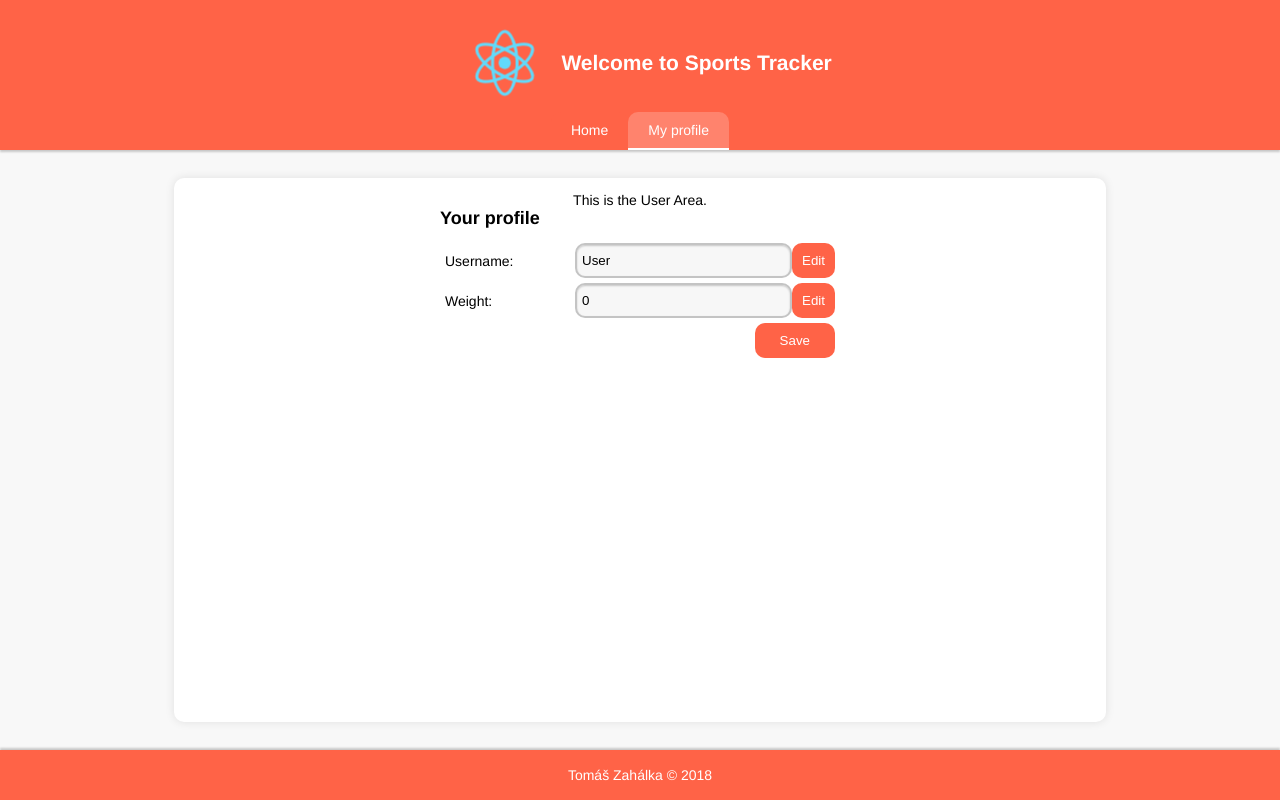
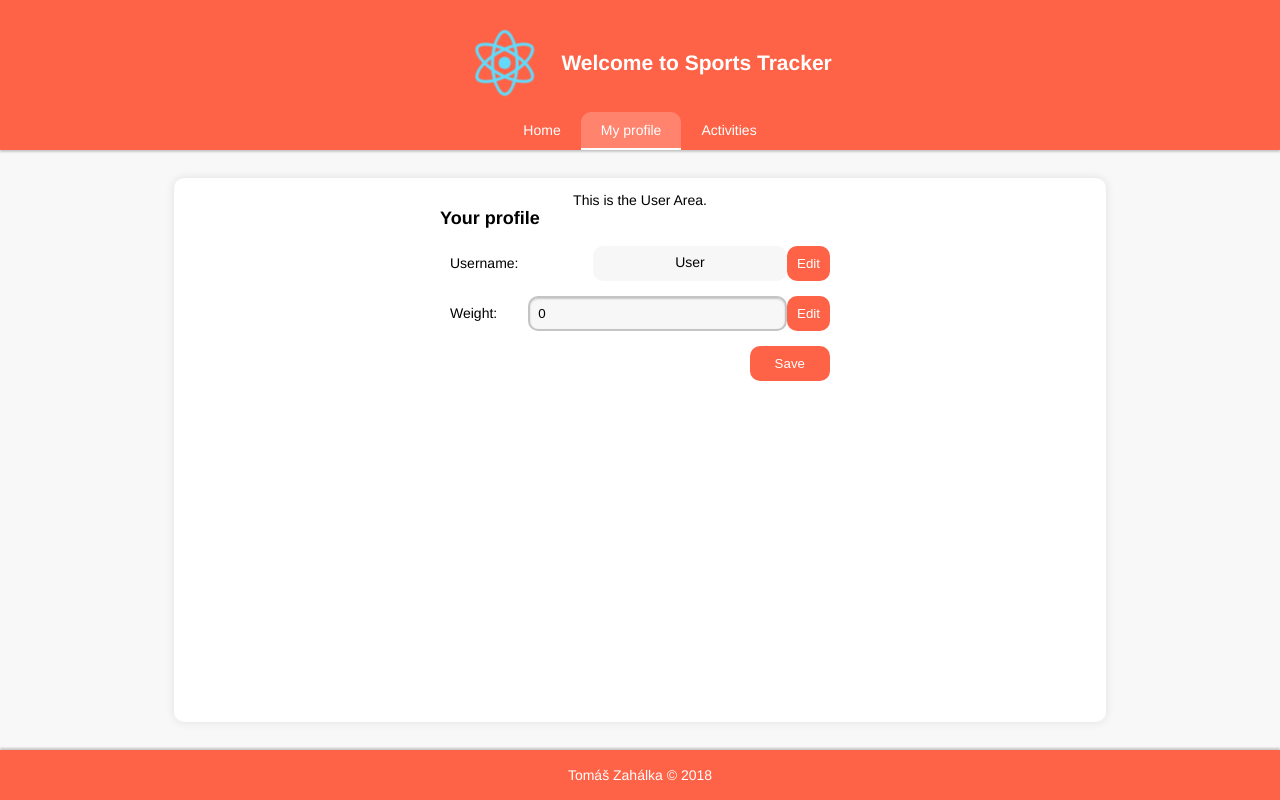
Before and after one commit to TStudioZ/KAJ-Project, a React (Create React App) app: page /#/user in a window 1280 px wide. Built offline with nearby package versions, Linux system fonts and the light colour scheme.

Commit message:
Added input with edit button next to it, added classes for sport activity list.

```diff
--- /dev/null
+++ b/src/ActivitiesArea.js
@@ -0,0 +1,15 @@
+import React, { Component } from 'react';
+import ActivityList from './ActivityList';
+
+class ActivitiesArea extends Component {
+    render() {
+        return (
+            <div className="activities-area">
+                This is the Activities Area.
+                <ActivityList />
+            </div>
+        );
+    }
+}
+
+export default ActivitiesArea;
--- /dev/null
+++ b/src/ActivityList.js
@@ -0,0 +1,12 @@
+import React, { Component } from 'react';
+
+class ActivityList extends Component {
+    render() {
+        return (
+            <div className="activity-list">
+            </div>
+        );
+    }
+}
+
+export default ActivityList;
--- a/src/Layout.js
+++ b/src/Layout.js
@@ -4,6 +4,7 @@ import Header from './Header';
 import Footer from './Footer';
 import MainContent from './MainContent';
 import UserArea from './UserArea';
+import ActivitiesArea from './ActivitiesArea';
 
 class Layout extends Component {
     render() {
@@ -15,6 +16,7 @@ class Layout extends Component {
                         <Switch>
                             <Route exact path='/' component={MainContent} />
                             <Route exact path='/user' component={UserArea} />
+                            <Route exact path='/activities' component={ActivitiesArea} />
                             <Route component={NoMatch} />
                         </Switch>
                     </main>
@@ -26,9 +28,9 @@ class Layout extends Component {
 }
 
 const NoMatch = ({ location }) => (
-    <main>
+    <div>
         No match for <code>{location.pathname}</code>
-    </main>
+    </div>
   );
 
 export default Layout;
--- a/src/MainContent.js
+++ b/src/MainContent.js
@@ -1,11 +1,35 @@
 import React, { Component } from 'react';
+import SportsTrackerAPI from './SportsTrackerAPI';
+import { MessageLoading } from './Messages';
 
 class MainContent extends Component {
+
+    constructor(props) {
+        super(props);
+
+        this.state = {loading: true, user: null};
+        SportsTrackerAPI.loadUser().then(u => {
+            this.setState({loading: false, user: u});
+        });
+    }
+
+    renderContent() {
+        let username = this.state.user.username;
+
+        return (
+            <div>
+                Hi, {username}
+            </div>
+        );
+    }
+
     render() {
+        let contents = this.state.loading ? MessageLoading : this.renderContent();
+
         return (
-            <p className="App-intro">
-                To get started, edit <code>src/App.js</code> and save to reload.
-            </p>
+            <div className="App-intro">
+                {contents}
+            </div>
         );
     }
 }
--- a/src/MainMenu.js
+++ b/src/MainMenu.js
@@ -8,6 +8,7 @@ class MainMenu extends Component {
                 <div className="navigation">
                     <NavLink className="link" activeClassName="link-active" to="/" exact>Home</NavLink>
                     <NavLink className="link" activeClassName="link-active" to="/user" exact>My profile</NavLink>
+                    <NavLink className="link" activeClassName="link-active" to="/activities" exact>Activities</NavLink>
                 </div>
             </nav>
         );
--- a/src/SportsTrackerAPI.js
+++ b/src/SportsTrackerAPI.js
@@ -2,11 +2,12 @@ class SportsTrackerAPI {
 
     static init() {
         SportsTrackerAPI.user = {username: "User", weight: 0.0};
+        SportsTrackerAPI.activities = [];
     }
 
-    static createPromise(data) {
+    static createPromise(data, timeout = 250) {
         return new Promise((resolve, reject) => {
-            setTimeout(() => resolve(data), 500);
+            setTimeout(() => resolve(data), timeout);
         });
     }
 
@@ -18,6 +19,37 @@ class SportsTrackerAPI {
     static loadUser() {
         return SportsTrackerAPI.createPromise(SportsTrackerAPI.user);
     }
+
+    static addActivity(activity) {
+
+    }
+
+    static updateActivity(activity) {
+
+    }
+
+    static deleteActivity(activityId) {
+
+    }
+
+    static getActivity(activityId) {
+
+    }
+
+    static getActivites() {
+
+    }
+}
+
+class SportActivity {
+
+    constructor() {
+        this.sportType = null;
+        this.name = null;
+        this.date = null;
+        this.distance = 0.0;
+        this.time = 0;
+    }
 }
 
 SportsTrackerAPI.init();
--- a/src/UserProfile.js
+++ b/src/UserProfile.js
@@ -1,6 +1,7 @@
 import React, { Component } from 'react';
 import SportsTrackerAPI from './SportsTrackerAPI';
 import { MessageLoading } from './Messages';
+import EditableField from './components/EditableField';
 
 class UserProfile extends Component {
 
@@ -28,9 +29,9 @@ class UserProfile extends Component {
         });
     }
 
-    handleUsernameChange(event) {
-        console.log(event.target.value);
-        this.setState({...this.state, username: event.target.value});
+    handleUsernameChange(username) {
+        console.log(username);
+        this.setState({...this.state, username: username});
     }
 
     handleWeightChange(event) {
@@ -43,17 +44,15 @@ class UserProfile extends Component {
         const weight = this.state.weight;
 
         return (
-            <form onSubmit={this.handleSave}>
+            <div>
                 <div className="form-header">Your profile</div>
                 <ul className="form-wrapper">
-                    <li className="form-group">
-                        <label htmlFor="username">Username:</label>
-                        <div className="form-input-edit">
-                            <input type="text" className="form-control" name="username"
-                                value={username} onChange={this.handleUsernameChange} />
-                            <button type="submit" className="btn-small">Edit</button>
-                        </div>
-                    </li>
+                    <EditableField
+                        name="username"
+                        type="text"
+                        val={username}
+                        onValueChange={this.handleUsernameChange}
+                        label="Username:" />
                     <li className="form-group">
                         <label htmlFor="weight">Weight:</label>
                         <div className="form-input-edit">
@@ -63,16 +62,15 @@ class UserProfile extends Component {
                         </div>
                     </li>
                     <li className="form-group">
-                        <button type="submit" className="btn">Save</button>
+                        <button onClick={this.handleSave} className="btn">Save</button>
                     </li>
                 </ul>
-            </form>
+            </div>
         );
     }
 
     render() {
-
-        let contents = this.state.loading ? MessageLoading : this.renderUserProfile();
+        const contents = this.state.loading ? MessageLoading : this.renderUserProfile();
 
         return (
             <div className="user-profile">
--- /dev/null
+++ b/src/components/EditableField.js
@@ -0,0 +1,48 @@
+import React, { Component } from 'react';
+
+// props: {name, type, val, onValueChange, label}
+class EditableField extends Component {
+    constructor(props) {
+        super(props);
+
+        this.state = {editing: false};
+        this.handleValueChange = this.handleValueChange.bind(this);
+        this.handleEdit = this.handleEdit.bind(this);
+    }
+
+    handleValueChange(event) {
+        this.props.onValueChange(event.target.value);
+    }
+
+    handleEdit(event) {
+        this.setState({...this.state, editing: true});
+    }
+
+    renderField() {
+        const val = this.props.val;
+        const isEditing = this.state.editing;
+
+        return (
+            <li className="form-group">
+                <label htmlFor={this.props.name}>{this.props.label}</label>
+                {isEditing ? (
+                    <div className="form-input-edit">
+                        <input type={this.props.type} className="form-control" name={this.props.name}
+                            value={val} onChange={this.handleValueChange} />
+                    </div>
+                ) : (
+                    <div className="form-input-edit">
+                        <label className="form-control-non-editable">{this.props.val}</label>
+                        <button onClick={this.handleEdit} className="btn-small">Edit</button>
+                    </div>
+                )}
+            </li>
+        );
+    }
+
+    render() {
+        return this.renderField();
+    }
+}
+
+export default EditableField;
--- a/src/index.css
+++ b/src/index.css
@@ -100,24 +100,25 @@ body {
   display: flex;
   justify-content: flex-end;
   align-items: center;
-  margin: 5px;
+  margin: 10px;
+  height: 40px;
 }
 
-.form-input-edit {
+.form-group > .form-input-edit {
   display: flex;
 }
 
 .form-group > label {
   text-align: left;
-  flex: 1;
+  flex-grow: 1;
 }
 
-.form-group > label + .form-input-edit {
-  flex: 2;
+.form-group > .form-input-edit {
+  flex-grow: 2;
 }
 
 .form-control {
-  padding: 5px;
+  padding: 8px;
   border: 2px solid rgb(196, 196, 196);
   border-radius: 10px;
   background-color: rgb(247, 247, 247);
@@ -125,6 +126,14 @@ body {
   box-sizing: border-box;
   outline: none;
   box-shadow: inset 0px 1px 2px rgba(0, 0, 0, 0.2);
+}
+
+.form-control-non-editable {
+  padding: 8px;
+  border-radius: 10px;
+  background-color: rgb(247, 247, 247);
+  width: 100%;
+  box-sizing: border-box;
 }
 
 .form-control:focus {
```
